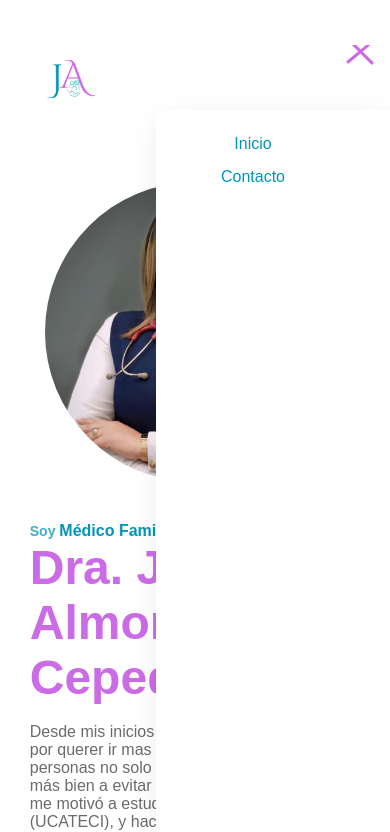
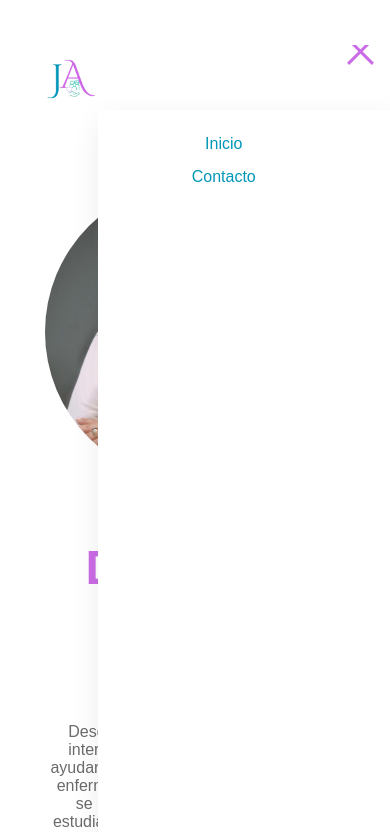
Before and after one commit to Roa-Nexus-Services/Dra.-Jairy-Almonte-Cepeda, a plain HTML site: page index.html in a window 390 px wide. Both pictures are taken after a click on the element 360 px from the left and 62 px from the top of the page. Shown: the top 832 px of the page. Drawn offline with nearby package versions, Linux system fonts and the light colour scheme.

Commit message:
Update style.css

```diff
--- a/style.css
+++ b/style.css
@@ -183,66 +183,91 @@ nav .navlinks li a{
     color: #cb6ce6;
 }
 /* Respnosiv design & displaying navbar for small screen */
-@media(max-width:930px)
-{
-    nav .togglebtn{
-        display: initial;
+@media (max-width: 930px) {
+    /* Mostrar botón toggle */
+    nav .togglebtn {
+        display: block; /* Cambiado 'initial' por 'block' para consistencia */
     }
-    /* for toggle button**/
+
+    /* Estilo para el botón toggle al hacer clic */
     .click {
-        top:45px;
+        top: 45px;
+        position: relative;
     }
-    .click span{
+
+    .click span {
         position: absolute;
-        margin-top:12px
+        margin-top: 12px;
+        transition: all 0.3s ease-in-out;
     }
-    .click span:first-child{
-        transform: rotate(-40deg);
+
+    .click span:first-child {
+        transform: rotate(-45deg); /* Ajustado el ángulo */
     }
-    .click span:nth-child(2)
-    {
+
+    .click span:nth-child(2) {
         opacity: 0;
-        margin:0;
+        margin: 0;
     }
-    .click span:last-child{
+
+    .click span:last-child {
         transform: rotate(45deg);
-        top:0;
+        top: 0;
     }
-    nav .navlinks{
+
+    /* Navegación lateral (toggle menú) */
+    nav .navlinks {
         position: absolute;
-        top:110px;
-        right:-100%;
-        bottom: 0;
+        top: 110px;
+        right: -100%;
         width: 60%;
         height: 100vh;
         background-color: #ffffff;
         z-index: 3;
-        box-shadow: 5px 13px 30px rgba(0,0,0,0.1);
-        transition: 0.5s;
-        padding: 25px 0px;
+        box-shadow: 5px 13px 30px rgba(0, 0, 0, 0.1);
+        transition: right 0.5s ease-in-out;
+        padding: 25px 15px; /* Ajuste de padding para dispositivos más pequeños */
     }
-    nav .navlinks li{
+
+    nav .navlinks li {
         display: block;
+        margin-bottom: 15px; /* Añadido margen entre elementos */
     }
-    nav .navlinks li a{
+
+    nav .navlinks li a {
         display: block;
-        margin-bottom: 15px;
         text-align: center;
+        font-size: 1rem; /* Ajustado tamaño de fuente */
     }
-    nav .navlinks.open{
-        right:0;
+
+    /* Mostrar menú al abrir */
+    nav .navlinks.open {
+        right: 0;
     }
 }
-@media(max-width:768px)
-{
-    .container{
+
+@media (max-width: 768px) {
+    .container {
         flex-direction: column;
-        padding-top:2rem
+        padding-top: 2rem;
+        align-items: center; /* Centrado para mejor diseño */
     }
-    .hero-text{
-        padding:40px 0px;
+
+    .hero-text {
+        padding: 40px 20px; /* Ajuste para mayor separación horizontal */
+        text-align: center; /* Texto centrado */
+    }
+
+    /* Ajuste adicional para botones o elementos */
+    nav .togglebtn {
+        font-size: 1.2rem;
+    }
+
+    nav .navlinks {
+        width: 75%; /* Más espacio en pantallas más pequeñas */
     }
 }
+
 
 
 .footer{
```
